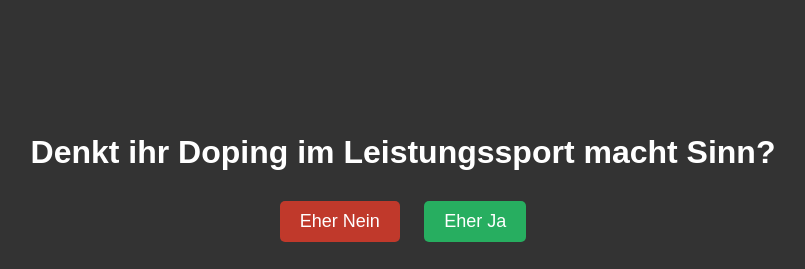
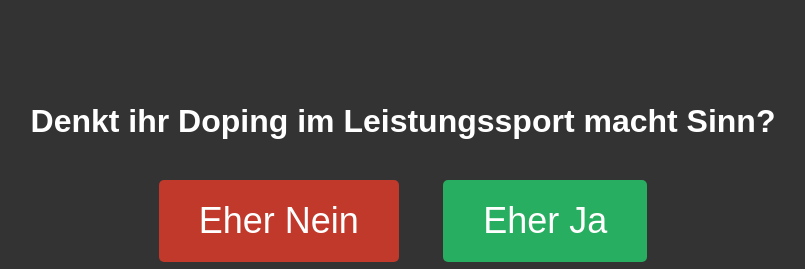
Before and after one commit to malus-bam/Doping-Umfrage, a plain HTML site: page index.html in a window 1280 px wide. Shown: the part 58-327 px from the top of the page, without its empty margins (237-1042 px from the left). Drawn offline with nearby package versions, Linux system fonts and the light colour scheme; no server answers.

Commit message:
Updated index.html

```diff
--- a/index.html
+++ b/index.html
@@ -19,14 +19,15 @@
     h1 {
       text-align: center;
       margin-bottom: 20px;
+      font-size: 2em;
     }
     .buttons {
       margin-bottom: 20px;
     }
     button {
-      font-size: 18px;
-      margin: 10px;
-      padding: 10px 20px;
+      font-size: 36px;
+      margin: 20px;
+      padding: 20px 40px;
       cursor: pointer;
       border: none;
       border-radius: 5px;
```
